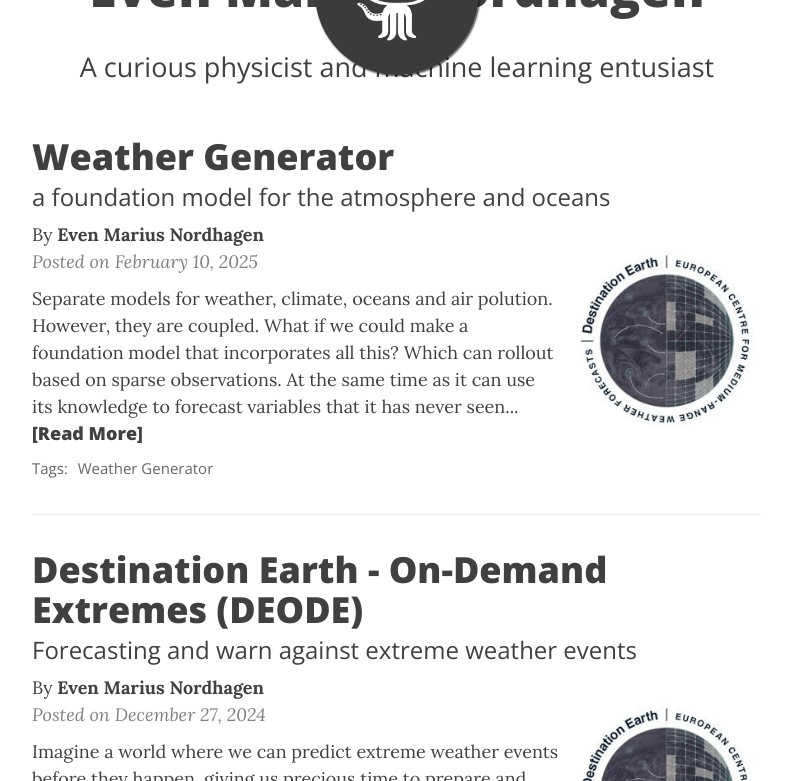
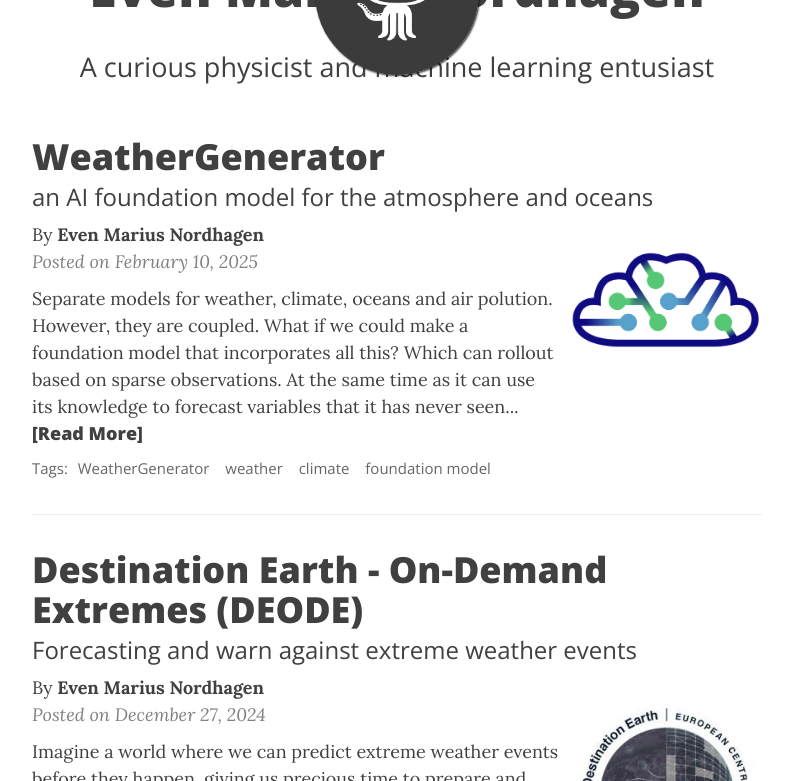
Before and after one commit to evenmn/evenmn.github.io, a Jekyll site: the page built from index.html, in a window 1280 px wide and 900 px high, cut to the strip 119-900 px from the top of the window. Shown: the whole strip, without its empty margins (243-1033 px from the left). Built offline with Jekyll 4.4.1, drawn with Linux system fonts in a browser that asks for light colours; the list of posts is cut into pages by our own code; comment, search, counter and statistics services are not loaded; some of the changed lines change nothing that is shown.

Commit message:
Weather generator post work

```diff
--- a/_posts/2025-02-10-weather-generator.md
+++ b/_posts/2025-02-10-weather-generator.md
@@ -1,28 +1,31 @@
 ---
 layout: post
-title: Weather Generator
-subtitle: a foundation model for the atmosphere and oceans
-cover-img: /assets/img/deode_cover.jpeg
-thumbnail-img: /assets/img/deode_thumbnail.jpeg
-share-img: /assets/img/deode_thumbnail.jpeg
+title: WeatherGenerator
+subtitle: an AI foundation model for the atmosphere and oceans
+#cover-img: /assets/img/deode_cover.jpeg
+thumbnail-img: /assets/img/weather-generator/weathergenerator_logo.png
+share-img: /assets/img/weather-generator/weathergenerator_logo.png
 gh-repo: evenmn/evenmn.github.io
 gh-badge: [follow]
-tags: [Weather Generator]
+tags: [WeatherGenerator, weather, climate, foundation model]
 comments: true
 mathjax: true
 author: Even Marius Nordhagen
 ---
 
-Separate models for weather, climate, oceans and air polution. However, they are coupled. What if we could make a foundation model that incorporates all this? Which can rollout based on sparse observations. At the same time as it can use its knowledge to forecast variables that it has never seen before. The Weather Generator project aims for all this.
+Separate models for weather, climate, oceans and air polution. However, they are coupled. What if we could make a foundation model that incorporates all this? Which can rollout based on sparse observations. At the same time as it can use its knowledge to forecast variables that it has never seen before. The WeatherGenerator project aims for all this.
 
-The Weather Generator is an initiative by the European Centre for Medium-Range Weather Forecasting (ECMWF), and has received 2.3B€ funding from the European Comission over a five years period, starting from February 2025. The project is lead by Peter Dueben and Christian Lessig at ECMWF with 14 member states involved. The proposal got full score, which is quite unique.
+The WeatherGenerator is an initiative by the European Centre for Medium-Range Weather Forecasting (ECMWF), and has received 2.3B€ funding from the European Union's Horizon project over a five years period, starting from February 2025. The project is lead by Peter Dueben and Christian Lessig at ECMWF with 14 member states involved. The proposal got full score, which is quite unique.
 
 (illustration)
 
 ## What makes the weather generator special?
-We already have quite good models for the weather, ocean and climate. What is so special about this project making it worth 2.3B€? The potential of a foundation model is enormous, as it aims to combine all the different weather models into one model. And at the same time do it better than the state-of-the-art models today. And be able to predict things that is not possible with today's model. One example is to forsee electricity prices in the Nordics, mainly powered by green sources like hydro, wind and solar. Why not just tell the foundation model to output the prive prediction directly? The Weather Generator will be able to simplify complex pipelines significantly. The project is ambitious, but the utside is huge.
+We already have quite good models for the weather, ocean and climate. What is so special about this project making it worth 2.3B€? The potential of a foundation model is enormous, as it aims to combine all the different weather models into one model. And at the same time do it better than the state-of-the-art models today. And be able to predict things that is not possible with today's model. One example is to forsee electricity prices in the Nordics, mainly powered by green sources like hydro, wind and solar. Why not just tell the foundation model to output the prive prediction directly? The WeatherGenerator will be able to simplify complex pipelines significantly. The project is ambitious, but the utside is huge.
 
-The Weather Generator can be compared to recent models for natural language processing (NLP) such as ChatGPT, Gemini and llama. They have partly or entirely replaced a long range of tools and services, including translators, grammar correctors, code linters, personal assistants and much more. Not only do they offer a fast, reliable and easy to use service, but they also outperforms the old methods on most tasks.
+The WeatherGenerator can be compared to recent models for natural language processing (NLP) such as ChatGPT, Gemini and llama. They have partly or entirely replaced a long range of tools and services, including translators, grammar correctors, code linters, personal assistants and much more. Not only do they offer a fast, reliable and easy to use service, but they also outperforms the old methods on most tasks.
+
+![WeatherGenerator Applications](/assets/img/weather-generator/weathergenerator_applications.png)
+*The WeatherGenerator will be able to take reanalysis data, simulation data and observations as inputs, and output predictions, state estimates and high-impact applications. Inputs and outputs can be 100m or 100km, global or local and from the past, present or future with arbitrary temporal resolution.*
 
 ## How is it working?
 The recent success of NLPs is greatly powered by advances in machine learning and processing units. The idea is a model with a large number of parameter is fed with data, and told to reproduce some result. The parameters in the model are iteratively updated to make the model gradually better at reproducing the result. With this training procedure, the essential information from the datasets is stored in the parameters. Large amounts of data requires a large amount of parameters to store the important information, even though the information is densely compressed. In other words, the important information from the training data is stored in the model. This is called pre-training. To be able to fetch useful information from it, a decoder need to be added to get the exact information we need.
@@ -32,16 +35,17 @@
 Technical: parallelization, transformers,
 
 ## Is Europe lagging behind?
-USA: big tech microsoft, google, meta, open ai.
+USA: big tech microsoft, google, meta, open ai. Aurora and ORBIT.
 
 China: DeepSeek
 
 Like already mentioned, huge amounts of data and computing resources is needed to develop such models. Europe has large amounts of high quality meteorological data, ECMWF. Europe also have competing high performance computing infrastructure, with 4 of the most powerful super computers according to the TOP500 list at the time writing. The question is: do we have the skills needed to build this?
 
-![Destination Earth Digital Twin](/assets/img/deode_1.gif){: .mx-auto.d-block :}
-*The first official MTG-FCI visible image from EUMETSAT (left) and 12-hour simulation with ECMWF’s Integrated Forecasting System (IFS) at 2.8 km resolution (right), valid for 18 March 2023 at 12:00 UTC. Credit: EUMETSAT/ECMWF*
-
 ## Conclusions
 Feel free to drop a comment or question below if you have thoughts or experiences you'd like to share.
 
+The WeatherGenerator project (grant agreement No. 101187947) is funded by the European Union. Views and opinions expressed are, however, those of the author(s) only and do not necessarily reflect those of the European Union or the Commission. Neither the European Union nor the granting authority can be held responsible for them.
+
+![Funded by EU](/assets/img/weather-generator/EN-Funded by the EU-POS.png){: .mx-auto.d-block :}
+
 ![Signature](/assets/img/signature.png){: .mx-auto.d-block :}
```
Also changed, not shown: assets/img/weather-generator/EN-Funded by the EU-POS.png (added), assets/img/weather-generator/weathergenerator_applications.png (added), assets/img/weather-generator/weathergenerator_logo.png (added).
